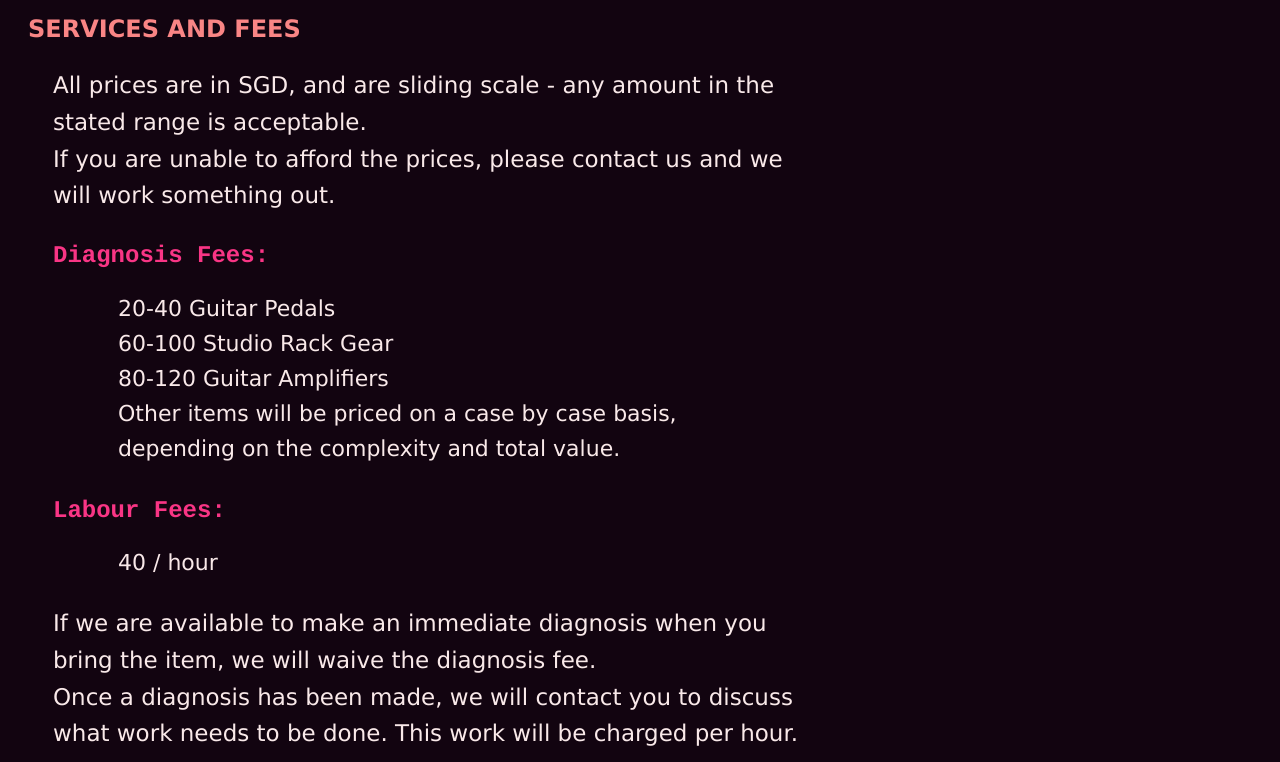
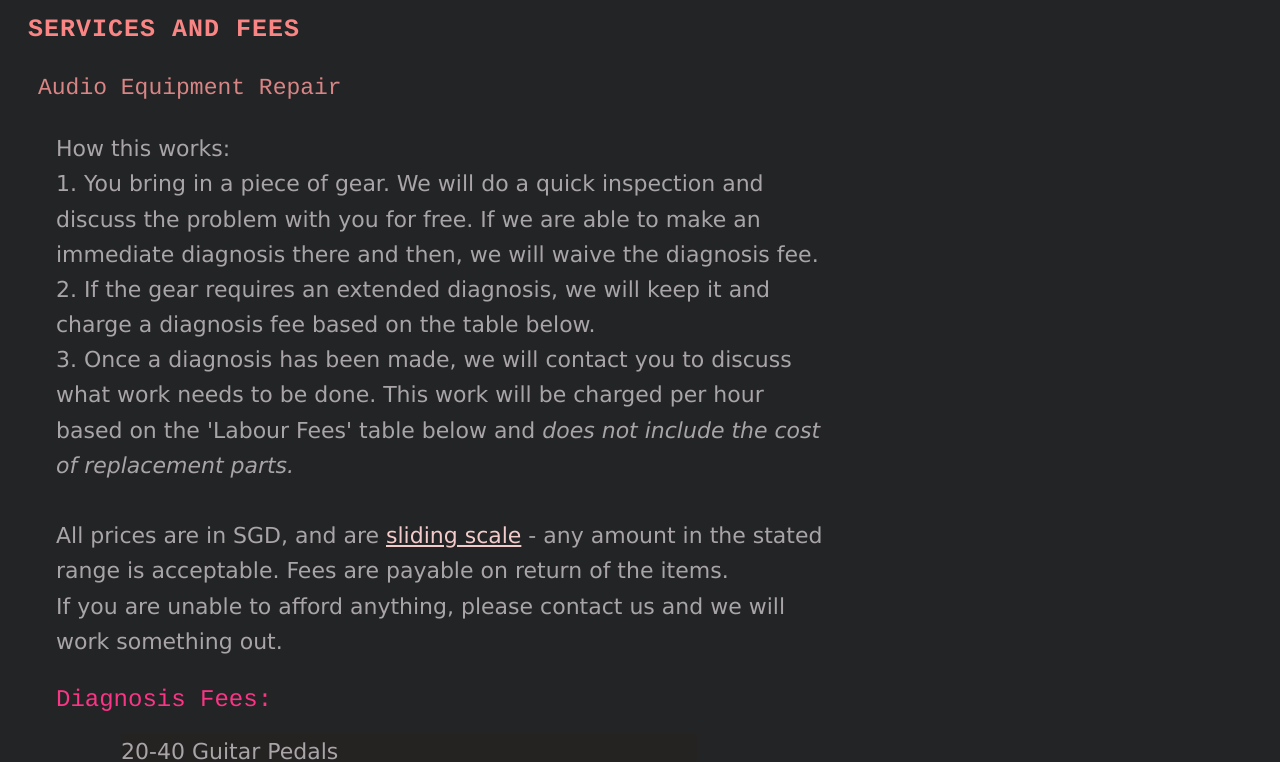
Before and after one commit to madamdata/oeawebsite, a plain HTML site: page index.html in a window 1280 px wide. Shown: the part 50-812 px from the top of the page. Drawn offline with Linux system fonts and the light colour scheme.

Commit message:
more text added

```diff
--- a/index.html
+++ b/index.html
@@ -23,23 +23,29 @@
 
 	<a class='anchor' name='services'></a>
 	<p><h3>SERVICES AND FEES</h3></p>
+	<p><h4>Audio Equipment Repair</h4></p>
 	<div class='segmentBlock'>
 	<p>
-	All prices are in SGD, and are sliding scale - any amount in the stated range is acceptable.<br>
-	If you are unable to afford the prices, please contact us and we will work something out.<br>
-	<h4>Diagnosis Fees:</h4>
+	How this works: <br>
+	1. You bring in a piece of gear. We will do a quick inspection and discuss the problem with you for free. If we are able to make an immediate diagnosis there and then, we will waive the diagnosis fee.<br>
+	2. If the gear requires an extended diagnosis, we will keep it and charge a diagnosis fee based on the table below.<br>
+	3. Once a diagnosis has been made, we will contact you to discuss what work needs to be done. This work will be charged per hour based on the 'Labour Fees' table below and <i> does not include the cost of replacement parts.</i> <br><br>
+
+	All prices are in SGD, and are <a href='#whyslidingscale'>sliding scale</a> - any amount in the stated range is acceptable. Fees are payable on return of the items.<br>
+	If you are unable to afford anything, please contact us and we will work something out.<br>
+	<h5>Diagnosis Fees:</h5>
 	<div class='listBlock'>
 	20-40 Guitar Pedals<br>
 	60-100 Studio Rack Gear<br>
 	80-120 Guitar Amplifiers<br>
+	80-120 Synthesizers<br>
+	90-120 Hi-Fi Equipment<br>
 	Other items will be priced on a case by case basis, depending on the complexity and total value.
 	</div>
-	<h4>Labour Fees:</h4>
+	<h5>Labour Fees:</h5>
 	<div class='listBlock'>
 		40 / hour
 	</div>
-	If we are available to make an immediate diagnosis when you bring the item, we will waive the diagnosis fee.<br>
-	Once a diagnosis has been made, we will contact you to discuss what work needs to be done. This work will be charged per hour. <br>
 	</div>
 
 
@@ -61,5 +67,15 @@
 	<br>
 	</p>
 
+	<a class="anchor" name='whyslidingscale'></a>
+	<p><h3>Why sliding scale fees?</h3>
+	<div class='segmentBlock'>
+	1. &nbsp;We want our services to be accessible to the broadest range of people possible, regardless of their ability to pay. <br>
+	2. &nbsp;Sliding scale fees emphasize that by paying us, you are not simply transacting for a service - you are choosing to support our flourishing and investing in the communities we are part of. That is the world we want to live in.
+	</div>
+
+	<br>
+	</p>
+
 
 	</div>
--- a/style.css
+++ b/style.css
@@ -1,6 +1,6 @@
 body {
-	background-color: #120410;
-	color: #f9e9e9;
+	background-color: #222425;
+	color: #a9a4a8;
 	font-family: "Verdana";
 	padding: 0;
 	margin: 0;
@@ -40,9 +40,9 @@ body {
 		text-align: left;
 	}
 	div.segmentBlock {
-		margin-left: 25px;
+		margin-left: 28px;
 		margin-top: 15px;
-		font-size: 23px;
+		font-size: 22px;
 		letter-spacing: 0px;
 		line-height: 1.6;
 		max-width: 75%;
@@ -59,6 +59,7 @@ body {
 		max-width: 75%;
 		/*text-align: justify;*/
 		text-align: left;
+		background-color: #252222;
 	}
 	a.anchor {
 		display: block;
@@ -76,15 +77,24 @@ body {
 
 h3 {
 	color: #f98585;
-	font-size: 24px;
+	font-size: 25px;
+	letter-spacing: 1.0;
 	font-weight: bold;
-	font-family: "Verdana";
+	font-family: "Courier";
 }
 
 h4 {
+	color: #d98585;
+	margin-left: 10px;
+	font-size: 23px;
+	font-weight: normal;
+	font-family: "Courier";
+}
+
+h5 {
 	color: #f93585;
 	font-size: 24px;
-	font-weight: bold;
+	font-weight: normal;
 	font-family: "Courier";
 	margin-top: 0px;
 	margin-bottom: 0px;
```
Also changed, not shown: 1 other file.
